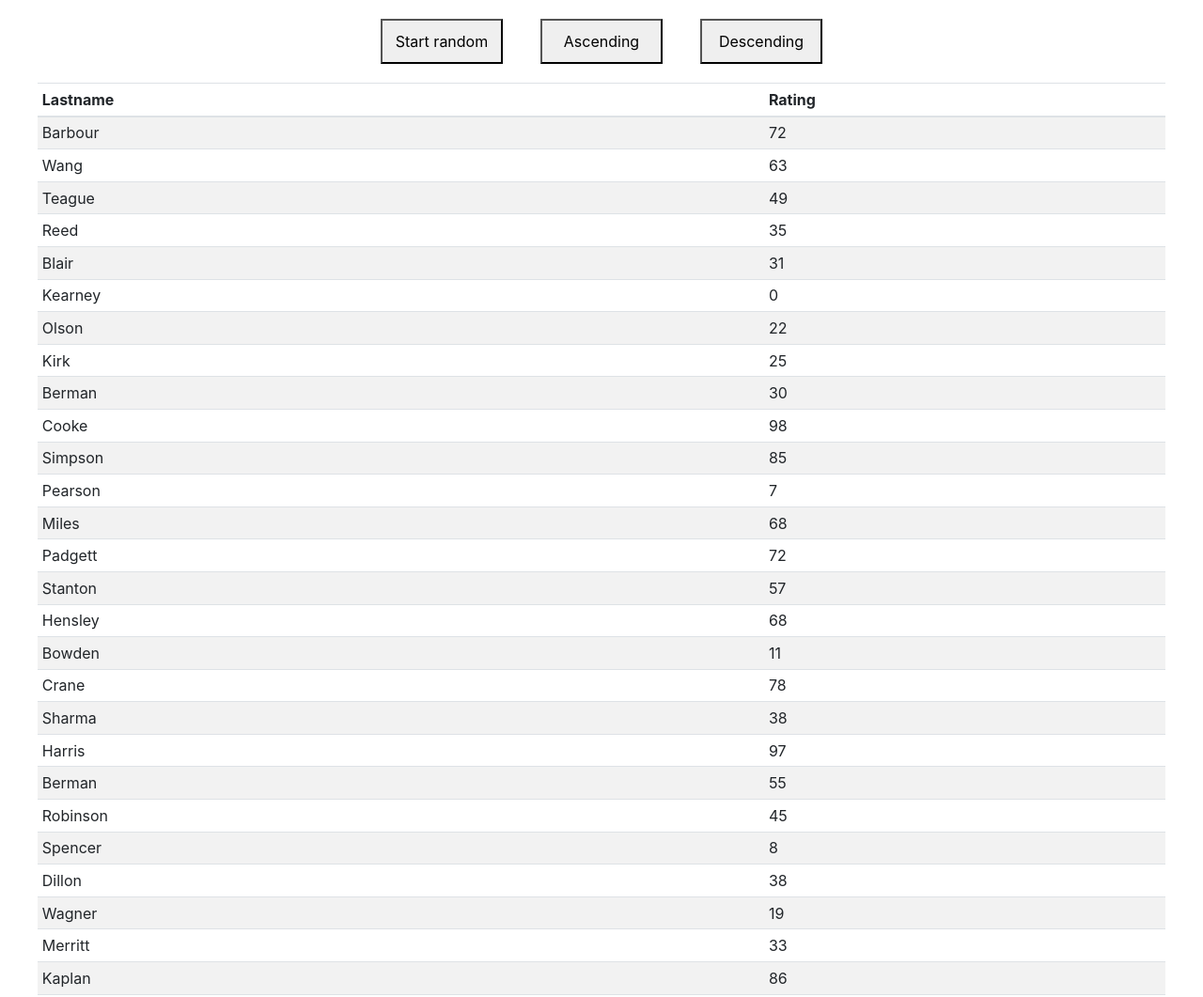
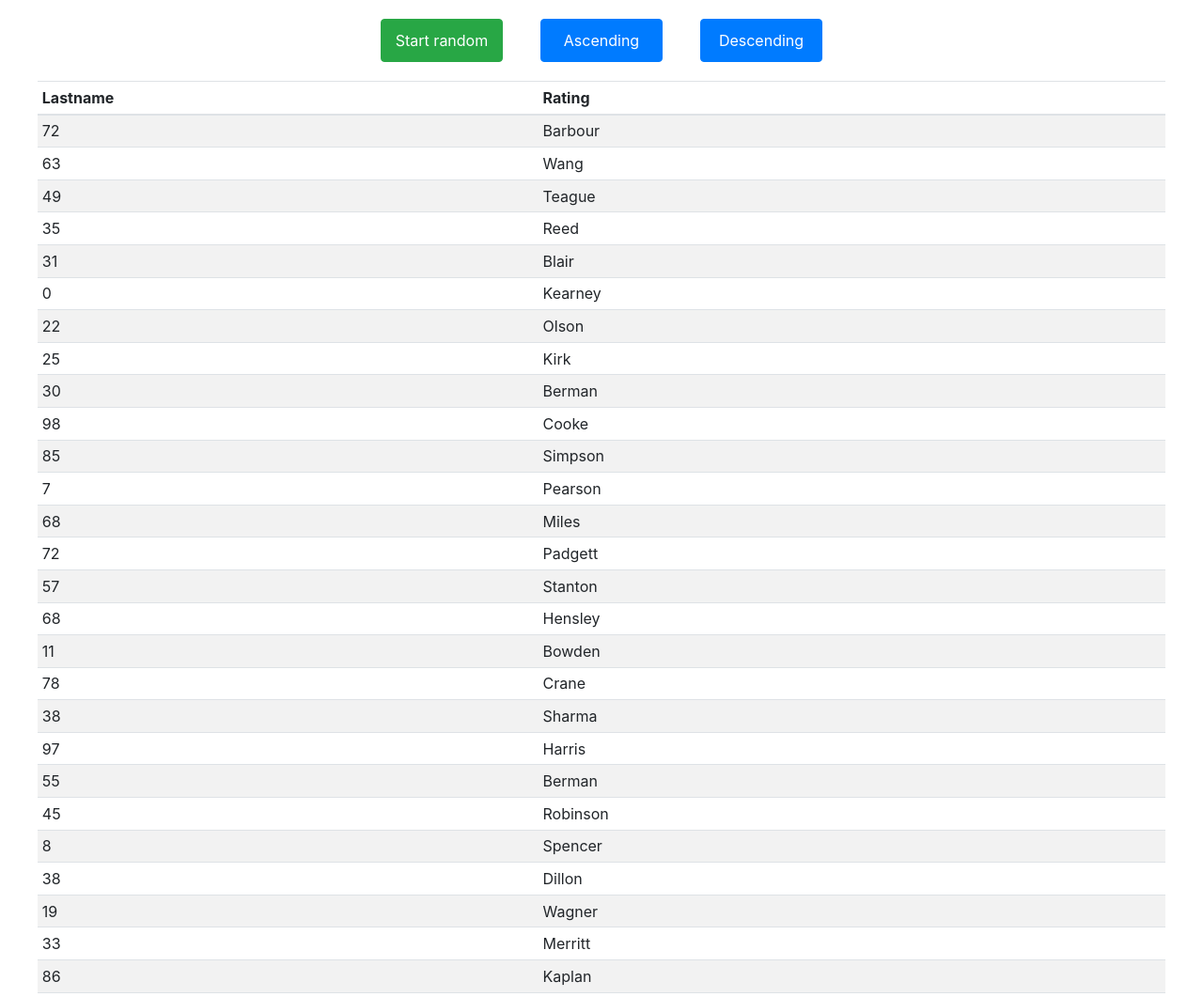
Before and after one commit to HatestormCR/testTask, a React app in the folder test-app/: page / in a window 1280 px wide. Shown: the top 1061 px of the page at 94% size. Built offline with nearby package versions, Linux system fonts and the light colour scheme; data requests are answered from the project's data file.

Commit message:
some styles

```diff
--- a/test-app/src/index.css
+++ b/test-app/src/index.css
@@ -1,3 +1,9 @@
+html, body, #root, .loading {
+  height: 100%;
+}
+
+
+
 body {
   margin: 0;
   padding: 0;
@@ -17,6 +23,12 @@ code {
   padding: 0 40px;
 }
 
+.loading {
+  display: flex;
+  justify-content: center;
+  align-items: center;
+}
+
 .button-container {
   display: flex;
   justify-content: center;
--- a/test-app/src/pages/Home/index.js
+++ b/test-app/src/pages/Home/index.js
@@ -4,7 +4,7 @@ import shortid from 'shortid';
 import { createStructuredSelector } from 'reselect';
 import { loadUsers, startRating, endRating, ascSort, descSort } from "../../redux/actions";
 import { getData, getLoading, getError } from '../../redux/selectors'
-import { Table } from 'reactstrap';
+import { Table, Spinner, Button } from 'reactstrap';
 
 class Home extends React.Component {
     state = {
@@ -16,18 +16,21 @@ class Home extends React.Component {
     };
 
     userRandomizeRating = () => {
-      if(this.state.random === false) {
+      const { random } = this.state;
+      const { startRating, endRating } = this.props;
+
+      if(!random) {
         this.setState({
-          random: !this.state.random
+          random: !random
         });
 
-        return this.props.startRating();
+        return startRating();
       } else {
         this.setState({
-          random: !this.state.random
+          random: !random
         });
 
-        return this.props.endRating();
+        return endRating();
       }
     }
 
@@ -37,39 +40,39 @@ class Home extends React.Component {
       const { random } = this.state;
 
         if (loading) {
-            return <div>Loading</div>
-        }
+          return <div className="loading"><Spinner color="primary" type="grow" /></div>
+        };
 
         if (error) {
-            return <div style={{color: 'red'}}>ERROR: {error}</div>
-        }
+          return <div style={{color: 'red'}}>ERROR: {error}</div>
+        };
 
         return (
           <div className="wrapper">
             <div className="button-container">
-              <button className="button" onClick={() => this.userRandomizeRating()}>{random ? 'Stop random' : 'Start random'}</button>
-              <button className="button" onClick={() => ascSort()}>Ascending</button>
-              <button className="button" onClick={() => descSort()}>Descending</button>
+              <Button className="button" color="success" onClick={() => this.userRandomizeRating()}>{random ? 'Stop random' : 'Start random'}</Button>
+              <Button className="button" color="primary" onClick={() => ascSort()}>Ascending</Button>
+              <Button className="button" color="primary" onClick={() => descSort()}>Descending</Button>
             </div>
             <Table striped size="sm" hover>
               <thead>
                 <tr>
-                   <th>Lastname</th>
-                   <th>Rating</th>
+                  <th>Lastname</th>
+                  <th>Rating</th>
                  </tr>
                </thead>
                <tbody>
                {data.map((user, i) =>
                <tr key={shortid.generate()}>
-                  <td>{user.surname}</td>
-                  <td>{user.rating}</td>
+                 <td>{user.rating}</td>
+                 <td>{user.surname}</td>
                 </ tr>)}
               </tbody>
             </Table>
           </div>
         );
-    }
-}
+    };
+};
 
 const mapStateToProps = createStructuredSelector({
     data: getData,
```
